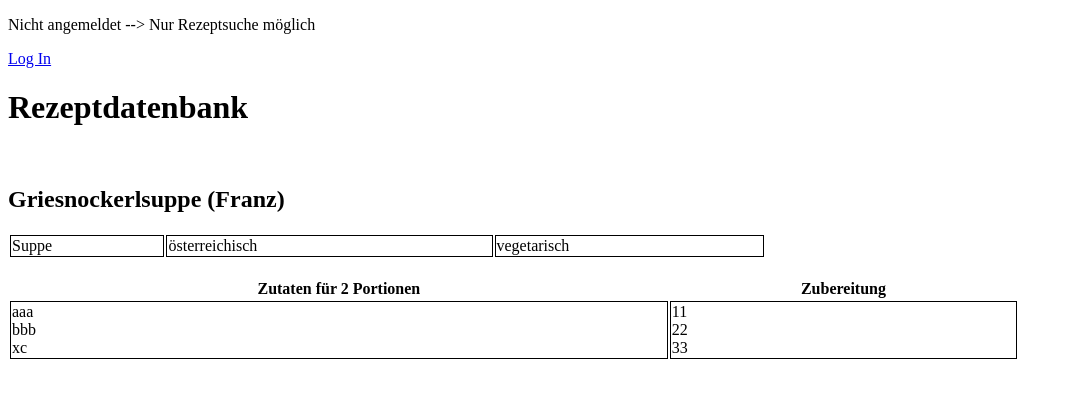
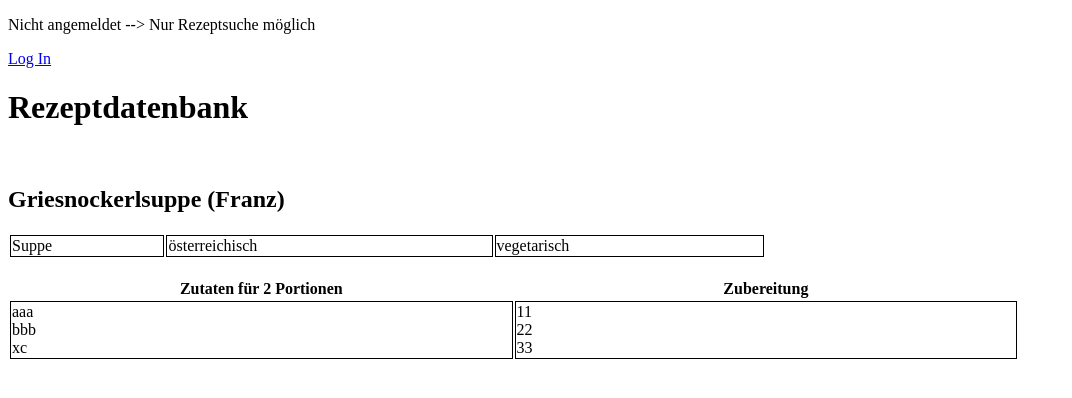
Before and after one commit to Gergerman/rdb-fuer-pa, a Django app: page /rezept/1/ in a window 1280 px wide. Shown: the part 26-424 px from the top of the page, without its empty margins (0-1072 px from the left). Run offline with Django 3.2, Linux system fonts and the light colour scheme; data comes from the database, SQL or seed files in the repository; both versions use the stored data as it was after the commit.

Commit message:
Auto-koch bei Rezeptneu

```diff
--- a/rezepte/models.py
+++ b/rezepte/models.py
@@ -9,7 +9,7 @@ class Speisenart(models.Model):
         verbose_name_plural = "Speisenarten"
 
     def __str__(self):
-        return self.name
+       return self.name
 
 class Rezept(models.Model):
     koch = models.ForeignKey('auth.User', on_delete=models.CASCADE)
--- a/rezepte/views.py
+++ b/rezepte/views.py
@@ -25,4 +25,8 @@ class RezeptDetailView(DetailView):
 class RezeptNeuView(CreateView):
     model = Rezept
     template_name = 'reneu.html'
-    fields = ['bezeichnung', 'koch', 'kategorie']
+    fields = ['bezeichnung', 'kategorie', 'kueche', 'art_zutaten', 'portionen', 'zutaten', 'zubereitung']
+
+    def form_valid(self, form):
+        form.instance.koch = self.request.user
+        return super().form_valid(form)
--- a/templates/redetail.html
+++ b/templates/redetail.html
@@ -22,8 +22,8 @@
 <br>
 <table style="width:80%">
     <tr>
-        <th>Zutaten für {{ rezept.portionen }} Portionen</th>
-        <th>Zubereitung</th>
+        <th style="width:40%">Zutaten für {{ rezept.portionen }} Portionen</th>
+        <th style="width:40%">Zubereitung</th>
     </tr>
     <tr>
         <td>{{ rezept.zutaten|linebreaksbr }}</td>
```
Also changed, not shown: db.sqlite3.
